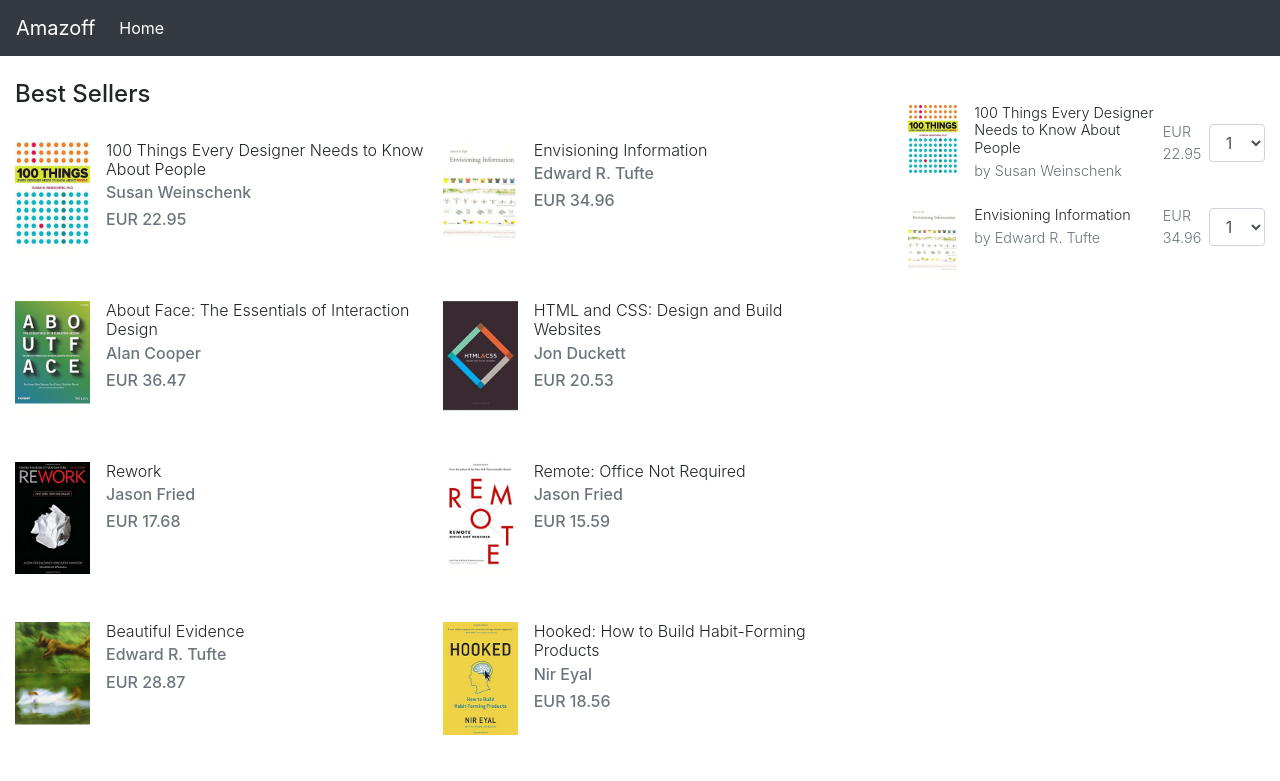
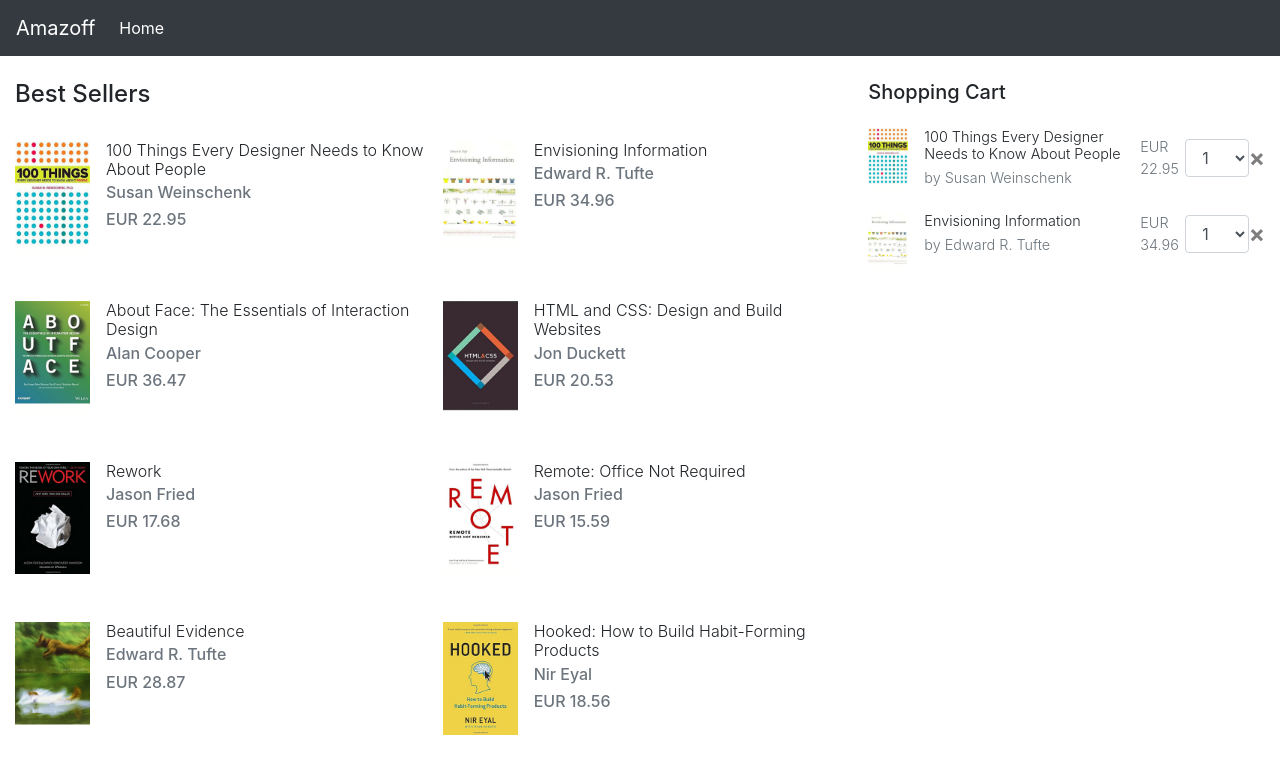
Before and after one commit to coriordan/amazoff-app, a React (Create React App) app: page / in a window 1280 px wide. Shown: the top 781 px of the page. Built offline with nearby package versions, Linux system fonts and the light colour scheme.

Commit message:
removed left hand padding from shopping cart list and added 'close' button on individual shopping cart items

```diff
--- a/src/App.css
+++ b/src/App.css
@@ -32,7 +32,7 @@ $BOOK
 }
 
 .cart-item__image {
-  width: 50px;
+  width: 40px;
 }
 
 .cart-item__title, .cart-item__meta {
--- a/src/App.js
+++ b/src/App.js
@@ -29,7 +29,7 @@ class Cart extends React.Component {
     );
 
     return (
-      <ul>
+      <ul className="list-unstyled">
       {cartItems}
       </ul>
     );
@@ -54,6 +54,9 @@ class CartItem extends React.Component {
             <option value="4">4</option>
             <option value="5">5</option>
           </select>
+          <button type="button" className="close" aria-label="Close">
+            <span aria-hidden="true">&times;</span>
+          </button>
         </div>
       </li>
     );
@@ -101,6 +104,7 @@ class AmazoffApp extends Component {
               <BookList books={this.props.books} />
             </main>
             <aside className="col-md-4">
+              <h5>Shopping Cart</h5>
               <Cart cart={this.props.cartItems} />
             </aside>
           </div>
```
